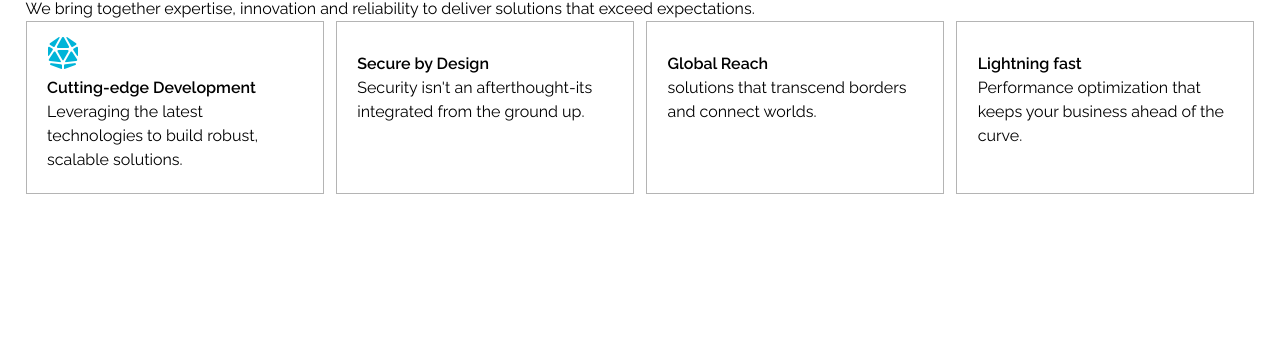
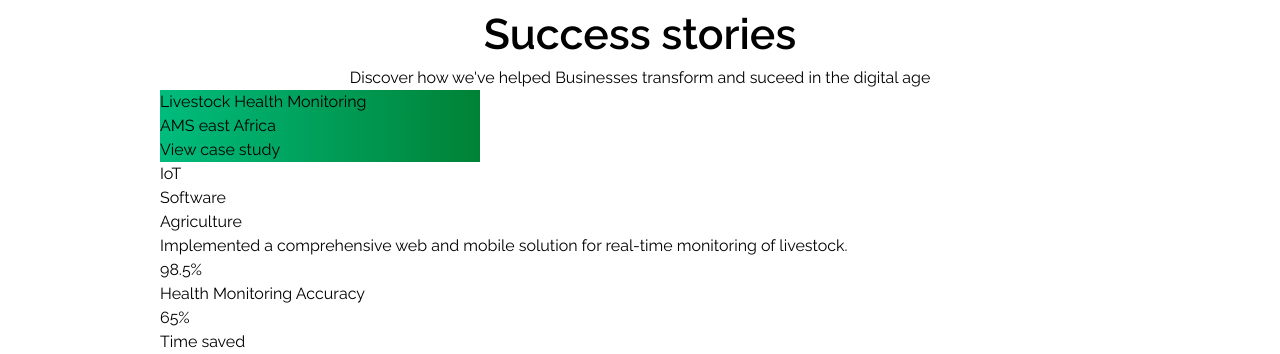
Before and after one commit to NDERI007/qualitech-htmlv, a plain HTML site: page index.html in a window 1280 px wide. Shown: the part 648-1002 px from the top of the page. Before the commit the page ends 867 px from the top, so only its background shows below. Drawn offline with nearby package versions, Linux system fonts and the light colour scheme.

Commit message:
Centered main element

```diff
--- a/addStyle.js
+++ b/addStyle.js
@@ -21,7 +21,7 @@ fscetion.classList.add(
 
 const viewbtn = document.querySelector(".viewbtn");
 viewbtn.classList.add(
-  ..."w-auto h-auto min-w-[137px] min-h-[30px] ml-5 p-5 border-2 border-slate-500 transition delay-150 duration-300 ease-in-out hover:-translate-y-1 hover:scale-110 hover:bg-indigo-500 cursor-pointer".split(
+  ..."w-auto h-auto min-w-[137px] min-h-[30px] ml-5 p-5 border-2 border-slate-500 transition delay-150 duration-300 ease-in-out hover:-translate-y-1 hover:scale-110 hover:bg-sky-500 cursor-pointer".split(
     " "
   )
 );
@@ -34,4 +34,11 @@ Schedule.classList.add(
 );
 
 const jsec = document.querySelector(".card-holder");
-jsec.classList.add(..."grid grid-cols-4 gap-3".split(" "));
+jsec.classList.add(..."grid grid-cols-4 gap-5".split(" "));
+
+const story = document.querySelector(".first-story");
+story.classList.add(
+  ..."bg-linear-270 from-green-700 to-emerald-500 max-w-[25vw] min-h-[30px]".split(
+    " "
+  )
+);
--- a/index.html
+++ b/index.html
@@ -15,7 +15,7 @@
 <body>
     <div class="header">
         <div class="heading">
-            <h1><i class="fa-solid fa-fire" style="color: #65dde6;"></i> QualiTech</h1>
+            <h1><i class="fa-solid fa-jedi fa-2xl" style="color: #660066;"></i> QualiTech</h1>
         </div>
         <nav class="navbar">
             <ul>
@@ -28,7 +28,7 @@
     </div>
     <main>
         <section class="first-section">
-            <div class="col-span-1.5">
+            <div>
                 <h2>Transforming Businesses</h2>
                 <h3>Through Innovation</h3>
                 <p>Partner with QualiTech to unlock your business potential. We deliver tailored solutions that drive
@@ -43,7 +43,8 @@
         </section>
         <section class="sec-section">
             <h4>Why choose QualiTech?</h4>
-            <p>We bring together expertise, innovation and reliability to deliver solutions that exceed expectations.
+            <p class="text-center p-2">We bring together expertise, innovation and reliability to deliver solutions that
+                exceed expectations.
             </p>
             <div class="card-holder">
                 <div class="card">
@@ -52,16 +53,43 @@
                     <p>Leveraging the latest technologies to build robust, scalable solutions.</p>
                 </div>
                 <div class="card">
+                    <i class="fa-solid fa-hand-fist fa-2xl" style="color: #c30010;"></i>
                     <p class="titles">Secure by Design</p>
                     <p>Security isn't an afterthought-its integrated from the ground up.</p>
                 </div>
                 <div class="card">
+                    <i class="fa-solid fa-globe fa-2xl" style="color: #74C0FC;"></i>
                     <p class="titles">Global Reach</p>
                     <p>solutions that transcend borders and connect worlds.</p>
                 </div>
                 <div class="card">
+                    <i class="fa-solid fa-bolt fa-2xl" style="color: #00b4d8;"></i>
                     <p class="titles">Lightning fast</p>
                     <p>Performance optimization that keeps your business ahead of the curve.</p>
+                </div>
+            </div>
+        </section>
+        <section class="third-section">
+            <h5>Success stories</h5>
+            <p class="text-center p2">Discover how we've helped Businesses transform and suceed in the digital age</p>
+            <div class="first-story">
+                <p>Livestock Health Monitoring</p>
+                <p>AMS east Africa</p><a href="#Info">View case study</a>
+            </div>
+            <div id="Info">
+                <ul>
+                    <li>IoT</li>
+                    <li>Software</li>
+                    <li>Agriculture</li>
+                </ul>
+                <p>Implemented a comprehensive web and mobile solution for real-time monitoring of livestock.</p>
+                <div class="logi">
+                    <p>98.5%</p>
+                    <p>Health Monitoring Accuracy</p>
+                </div>
+                <div class="logi">
+                    <p>65%</p>
+                    <p>Time saved</p>
                 </div>
             </div>
         </section>
--- a/style.css
+++ b/style.css
@@ -33,10 +33,12 @@ h3 {
 
 main {
     width: 100%;
-    margin-top: 400px;
-    display: grid;
-    justify-content: center;
-    align-items: center;
+    max-width: 75vw;
+    min-width: 65vw;
+    max-height: 100vh;
+    min-height: none;
+    margin: 0 auto;
+    padding-top: 5%;
 }
 
 .titles {
@@ -44,7 +46,8 @@ main {
     padding-top: 10px;
 }
 
-h4 {
+h4,
+h5 {
     font-size: 2.675rem;
     font-weight: 600;
     text-align: center;
@@ -52,6 +55,7 @@ h4 {
 
 .sec-section {
     margin: 2%;
+    min-width: 800px;
 }
 
 .card {
@@ -59,4 +63,5 @@ h4 {
     min-height: 70px;
     padding: 1.6vw;
     border: 1px solid #B4B4B4;
+    border-radius: 2%;
 }
```
